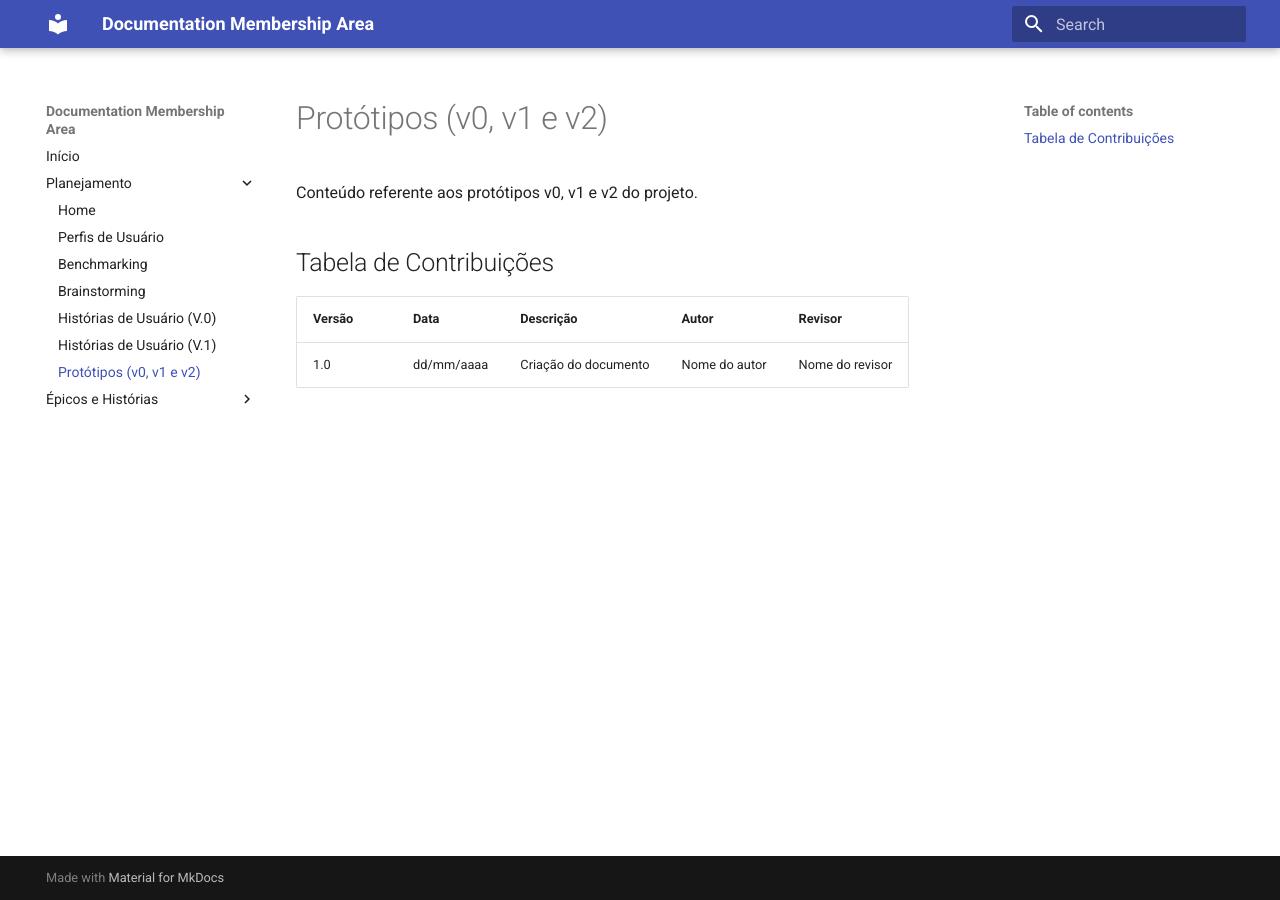
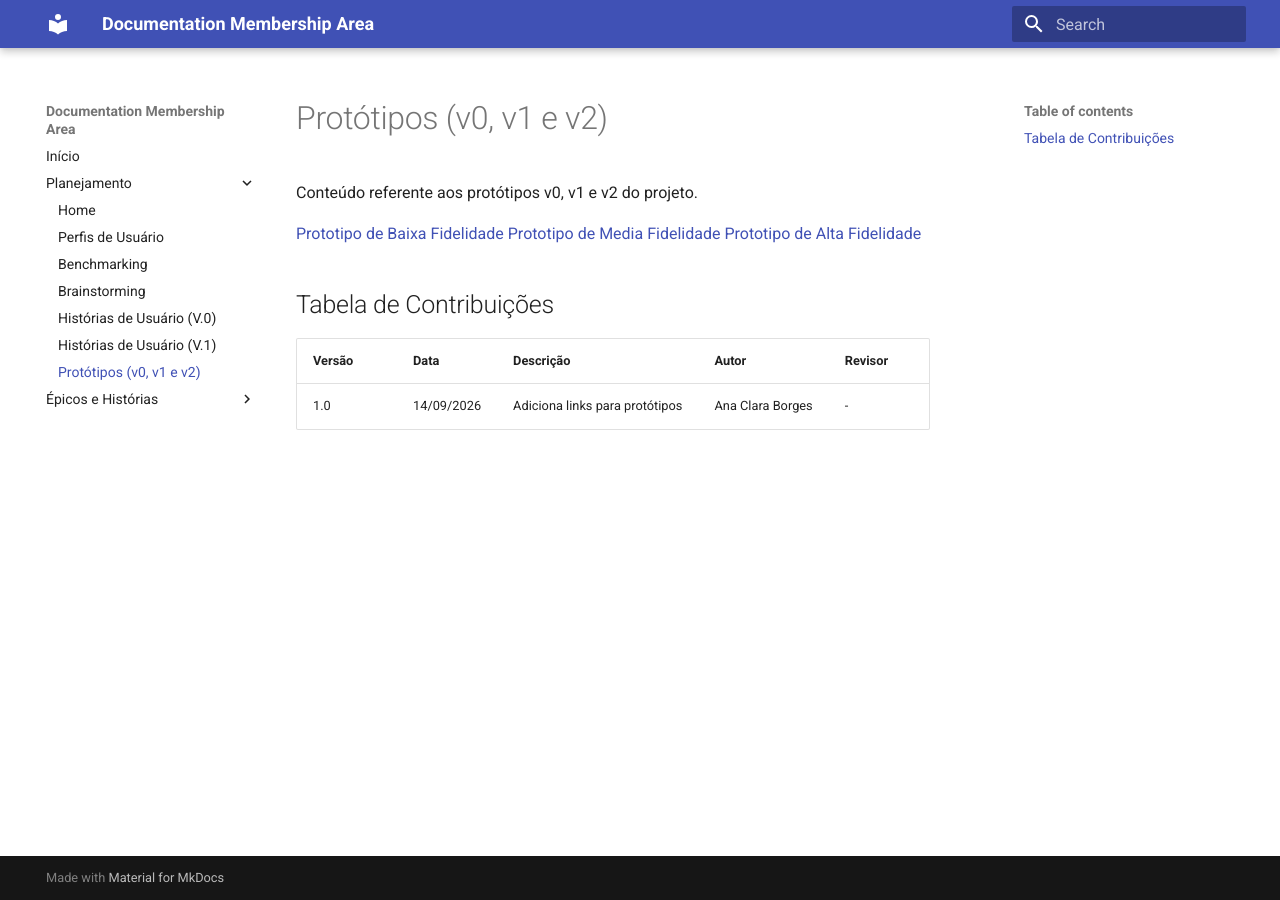
Before and after one commit to pmidf/documentation-membership-area, an MkDocs documentation site: the page built from docs/planejamento/prototipos.md, in a window 1280 px wide. Built offline with MkDocs 1.6.1 and Material for MkDocs 9.7.7, drawn with Linux system fonts in a browser that asks for light colours.

Commit message:
docs: adiciona links para prototipos

```diff
--- a/docs/planejamento/prototipos.md
+++ b/docs/planejamento/prototipos.md
@@ -1,9 +1,13 @@
 # Protótipos (v0, v1 e v2)
 
 Conteúdo referente aos protótipos v0, v1 e v2 do projeto.
+
+[Prototipo de Baixa Fidelidade](https://www.figma.com/design/cfANaKSTwg4af3y6WEcBGr/Membership-Area?node-id=1-2)
+[Prototipo de Media Fidelidade](https://www.figma.com/design/cfANaKSTwg4af3y6WEcBGr/Membership-Area?node-id=87-2)
+[Prototipo de Alta Fidelidade](https://www.figma.com/design/cfANaKSTwg4af3y6WEcBGr/Membership-Area?node-id=134-1779)
 
 ## Tabela de Contribuições
 
 | Versão | Data       | Descrição              | Autor            | Revisor          |
 |--------|------------|-------------------------|-------------------|-------------------|
-| 1.0    | dd/mm/aaaa | Criação do documento    | Nome do autor     | Nome do revisor   |
+| 1.0    | 14/09/2026 | Adiciona links para protótipos    | Ana Clara Borges     | -   |
```
